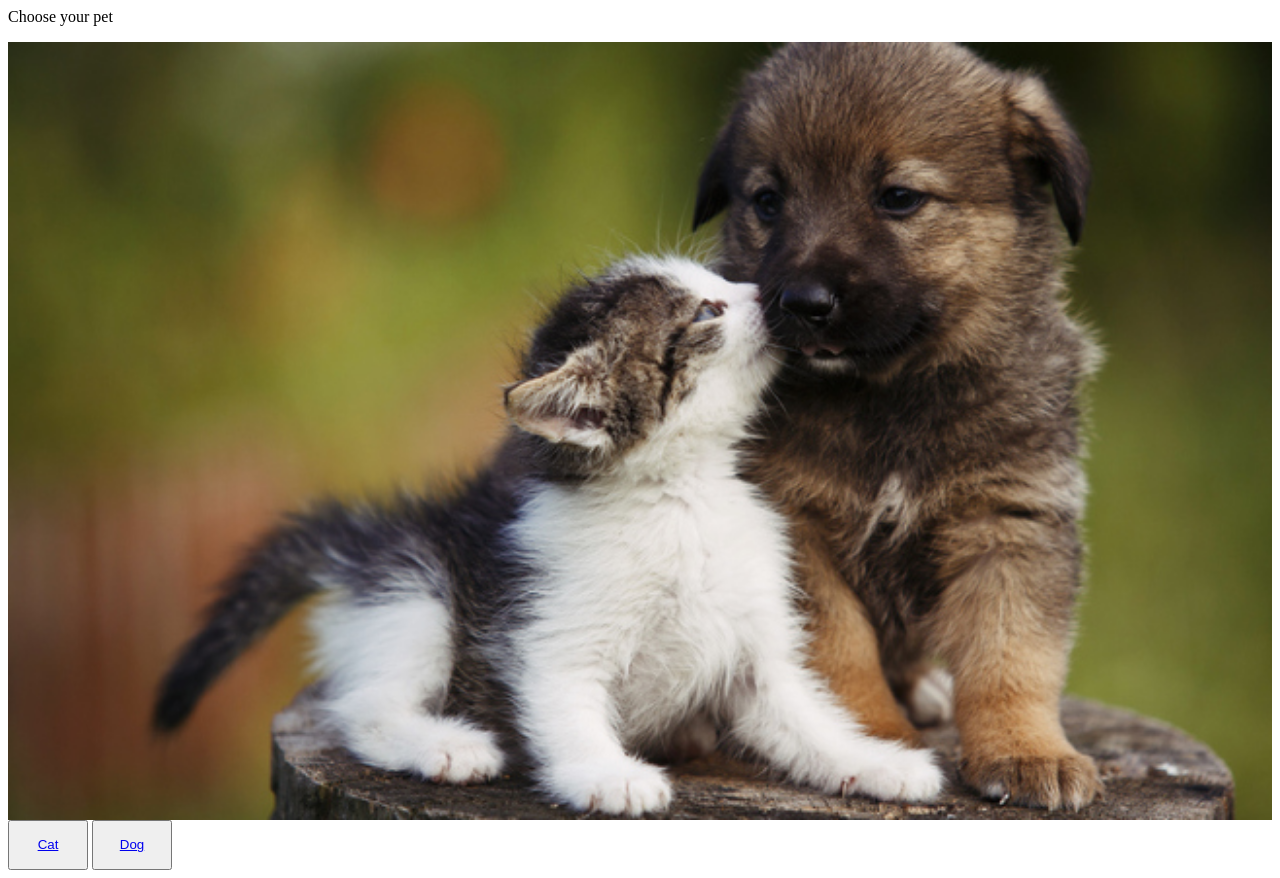
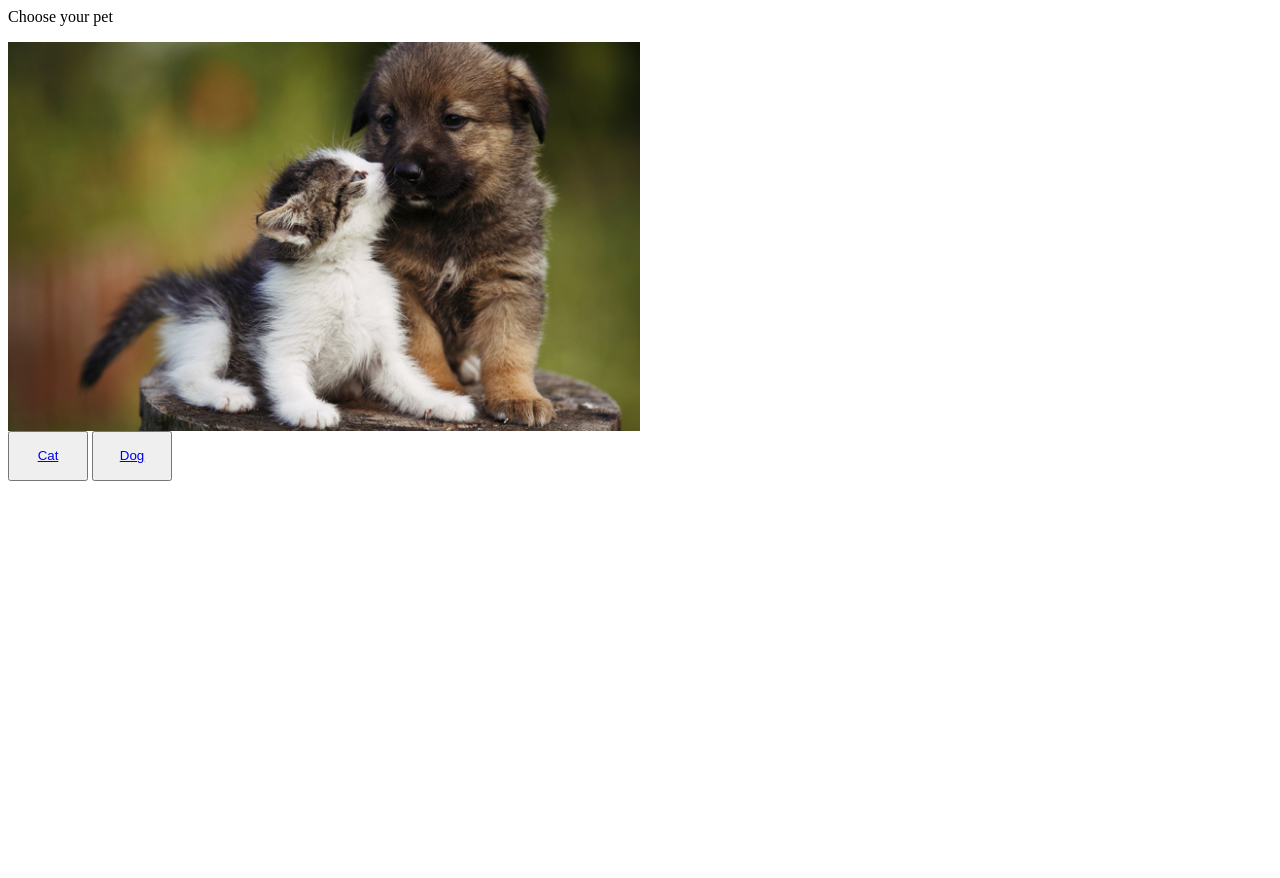
Before and after one commit to uliang/CPDWDashboardReverseProxy, a Flask app: page / in a window 1280 px wide. After the commit the page ends 481 px from the top, so only its background shows below. Run offline with Flask 2, Linux system fonts and the light colour scheme.

Commit message:
updated styling

```diff
--- a/static/home/home.css
+++ b/static/home/home.css
@@ -7,3 +7,7 @@ button {
     display: flex;
     flex-direction: column;
 }
+
+img {
+    width: 50%;
+}
```
